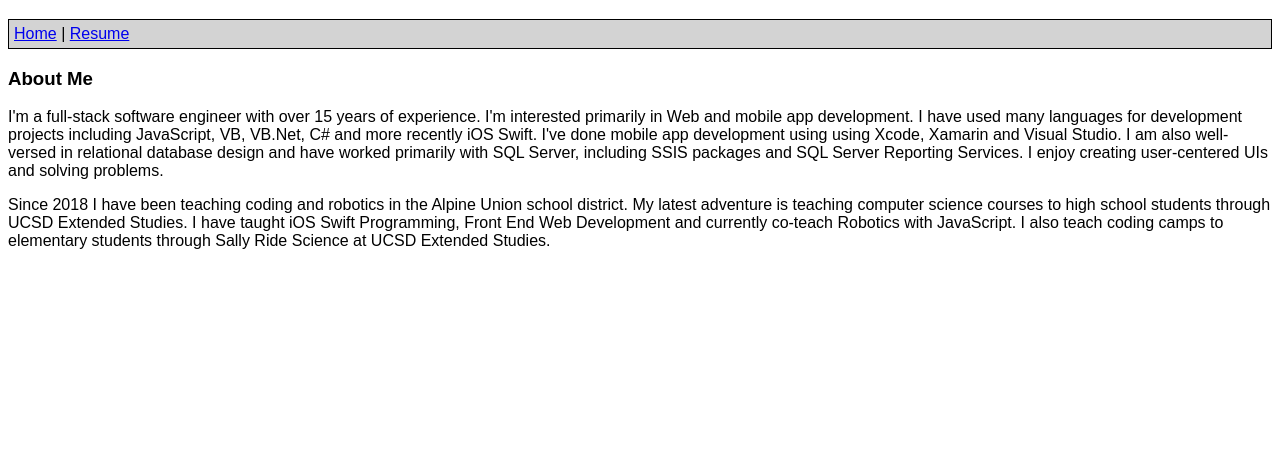
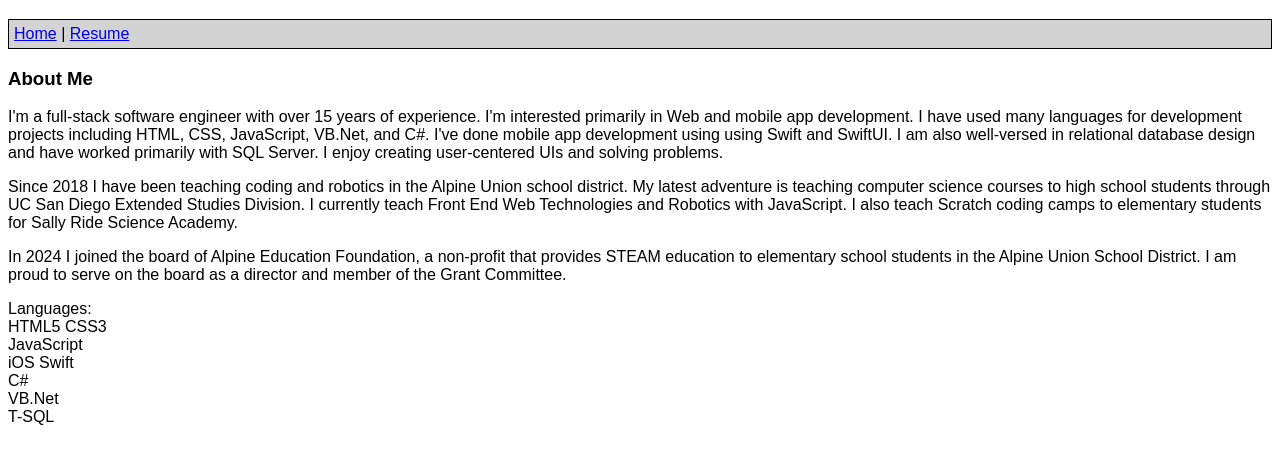
Before and after one commit to LauraRuival/Portfolio, a plain HTML site: page index.html in a window 1280 px wide. Shown: the part 61-524 px from the top of the page. Drawn offline with Linux system fonts and the light colour scheme.

Commit message:
Revise About Me section with updated information
Updated personal information and teaching roles in the About Me section.
Added new languages and board membership details.

```diff
--- a/index.html
+++ b/index.html
@@ -14,14 +14,18 @@
         <a href="resume.html">Resume</a>
       </nav>
     <h3>About Me</h3>
-    <p>I'm a full-stack software engineer with over 15 years of experience. I'm interested primarily in Web and mobile app development.
-        I have used many languages for development projects including JavaScript, VB, VB.Net, C# and more recently iOS Swift.
-        I've done mobile app development using using Xcode, Xamarin and Visual Studio.
-        I am also well-versed in relational database design and have worked primarily with SQL Server, including SSIS packages and SQL Server Reporting Services.
-        I enjoy creating user-centered UIs and solving problems.</p>
-    <p>Since 2018 I have been teaching coding and robotics in the Alpine Union school district.
-        My latest adventure is teaching computer science courses to high school students through UCSD Extended Studies.
-        I have taught iOS Swift Programming, Front End Web Development and currently co-teach Robotics with JavaScript.
-        I also teach coding camps to elementary students through Sally Ride Science at UCSD Extended Studies.</p>
+     <p>I'm a full-stack software engineer with over 15 years of experience. I'm interested primarily in Web and mobile app development. I have used many languages for development projects including HTML, CSS, JavaScript, VB.Net, and C#. I've done mobile app development using using Swift and SwiftUI. I am also well-versed in relational database design and have worked primarily with SQL Server. I enjoy creating user-centered UIs and solving problems.</p>
+    <p>Since 2018 I have been teaching coding and robotics in the Alpine Union school district. My latest adventure is teaching computer science courses to high school students through UC San Diego Extended Studies Division. I currently teach Front End Web Technologies and Robotics with JavaScript. I also teach Scratch coding camps to elementary students for Sally Ride Science Academy.</p>
+    <p>In 2024 I joined the board of Alpine Education Foundation, a non-profit that provides STEAM education to elementary school students in the Alpine Union School District. I am proud to serve on the board as a director and member of the Grant Committee.</p>
+    <p>
+    Languages: <br>
+    HTML5
+    CSS3<br>
+    JavaScript<br>
+    iOS Swift<br>
+    C#<br>
+    VB.Net<br>
+    T-SQL<br>
+    </p>
 </body>
 </html>
```
